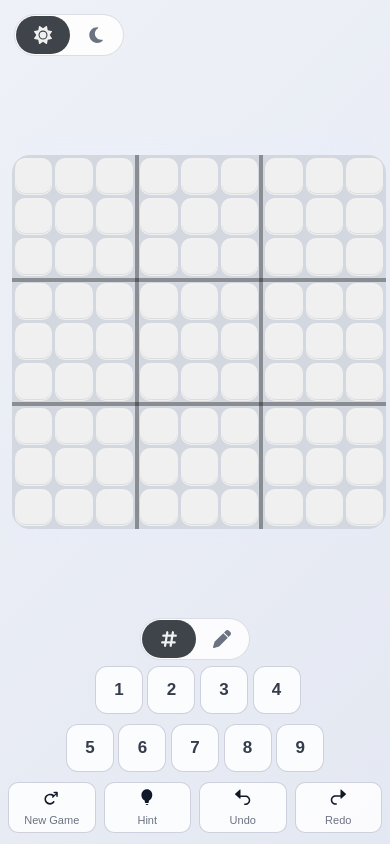
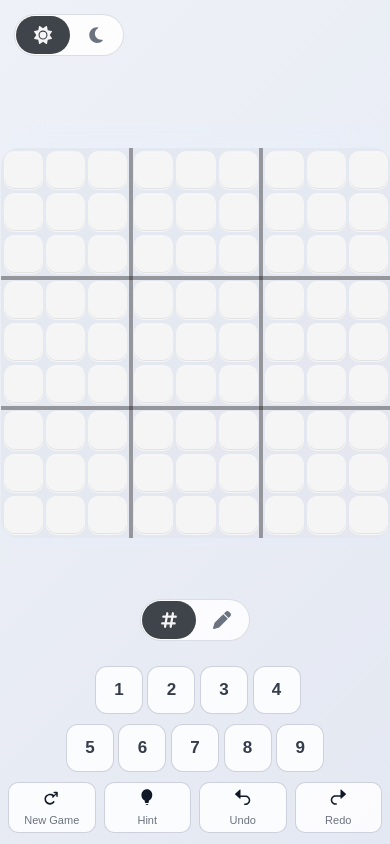
Before and after one commit to LuizDusky/Not-Sudoku, an Electron app: page index.html in a window 390 px wide. Drawn offline with Linux system fonts and the light colour scheme; no server answers.

Commit message:
grid maior e centralizado

```diff
--- a/style.css
+++ b/style.css
@@ -4,7 +4,7 @@
   --panel-strong: rgba(255, 255, 255, 0.9);
   --border: rgba(255, 255, 255, 0.45);
   --border-strong: rgba(120, 130, 160, 0.35);
-  --grid-bg: rgba(190, 196, 208, 0.96);
+  --grid-bg: rgba(215, 220, 232, 0.9);
   --text: #111827;
   --muted: #6b7280;
   --accent: #7a7a7a;
@@ -20,7 +20,7 @@
   --block-line: rgba(0, 0, 0, 0.35);
   --block-band: 6px;
   --block-line-width: 2px;
-  --tile-bg: color-mix(in srgb, #ededed 82%, #ffffff 18%);
+  --tile-bg: color-mix(in srgb, #f3f3f3 82%, #ffffff 18%);
   --tile-border: rgba(120, 130, 150, 0.26);
   --tile-radius: 14px;
   --tile-shadow: inset 0 1px 0 rgba(255, 255, 255, 0.08);
@@ -1132,6 +1132,17 @@ body.loading-game .toggles-panel {
   transform: scale(0.98);
 }
 
+@media (max-width: 900px) {
+  .grid {
+    width: min(calc(100vw - 12px), var(--mobile-grid-size));
+    height: auto;
+    max-width: var(--mobile-grid-size);
+    max-height: none;
+    aspect-ratio: 1 / 1;
+    transform: translate(var(--mobile-grid-offset-x), var(--mobile-grid-offset-y));
+  }
+}
+
 @media (max-width: 780px) {
   main {
     padding: 12px;
@@ -1152,6 +1163,10 @@ body.loading-game .toggles-panel {
     --block-gap-extra: 1px;
     --tile-radius: 10px;
     --note-font-size: clamp(10px, 2.6vw, 15px);
+    --mobile-grid-size: 520px;
+    --mobile-grid-offset-x: -3px;
+    --mobile-grid-offset-y: 5px;
+    --mobile-toggle-lift: 100px;
   }
 
   body {
@@ -1166,7 +1181,7 @@ body.loading-game .toggles-panel {
     height: 100vh;
     min-height: 100vh;
     max-width: none;
-    padding: 32px 12px
+    padding: 24px 4px
       calc(var(--mobile-actions-h) + var(--mobile-keypad-h) + var(--mobile-toggle-h) + var(--mobile-stack-gap) * 4);
     row-gap: 14px;
     column-gap: 0;
@@ -1246,7 +1261,7 @@ body.loading-game .toggles-panel {
 
   .board-section {
     width: 100%;
-    max-width: 640px;
+    max-width: none;
     display: flex;
     justify-content: center;
     align-items: center;
@@ -1258,16 +1273,17 @@ body.loading-game .toggles-panel {
   }
 
   .grid {
-    width: min(96vw, 600px);
-    height: min(96vw, 600px);
-    max-width: 600px;
-    max-height: 600px;
+    width: min(100vw, var(--mobile-grid-size));
+    height: auto;
+    max-width: var(--mobile-grid-size);
+    max-height: none;
     aspect-ratio: 1 / 1;
     padding: var(--cell-gap);
     border-radius: 18px;
     margin: 0 auto;
     align-items: center;
     justify-items: center;
+    transform: translate(var(--mobile-grid-offset-x), var(--mobile-grid-offset-y));
   }
 
   .right-panel {
@@ -1282,18 +1298,18 @@ body.loading-game .toggles-panel {
 
   .toggles-panel {
     position: fixed;
-    bottom: calc(var(--mobile-stack-gap) * 5.2 + var(--mobile-actions-h) + var(--mobile-keypad-h));
+    bottom: calc(var(--mobile-actions-h) + var(--mobile-keypad-h) + var(--mobile-toggle-lift));
     left: 50%;
     transform: translateX(-50%);
     display: flex;
     align-items: center;
     justify-content: center;
     width: calc(100vw - 16px);
-    max-width: 760px;
+    max-width: 480px;
     margin: 0 auto;
     padding: 0 10px;
     background: none;
-    z-index: 7;
+    z-index: 9;
     height: var(--mobile-toggle-h);
   }
 
```
